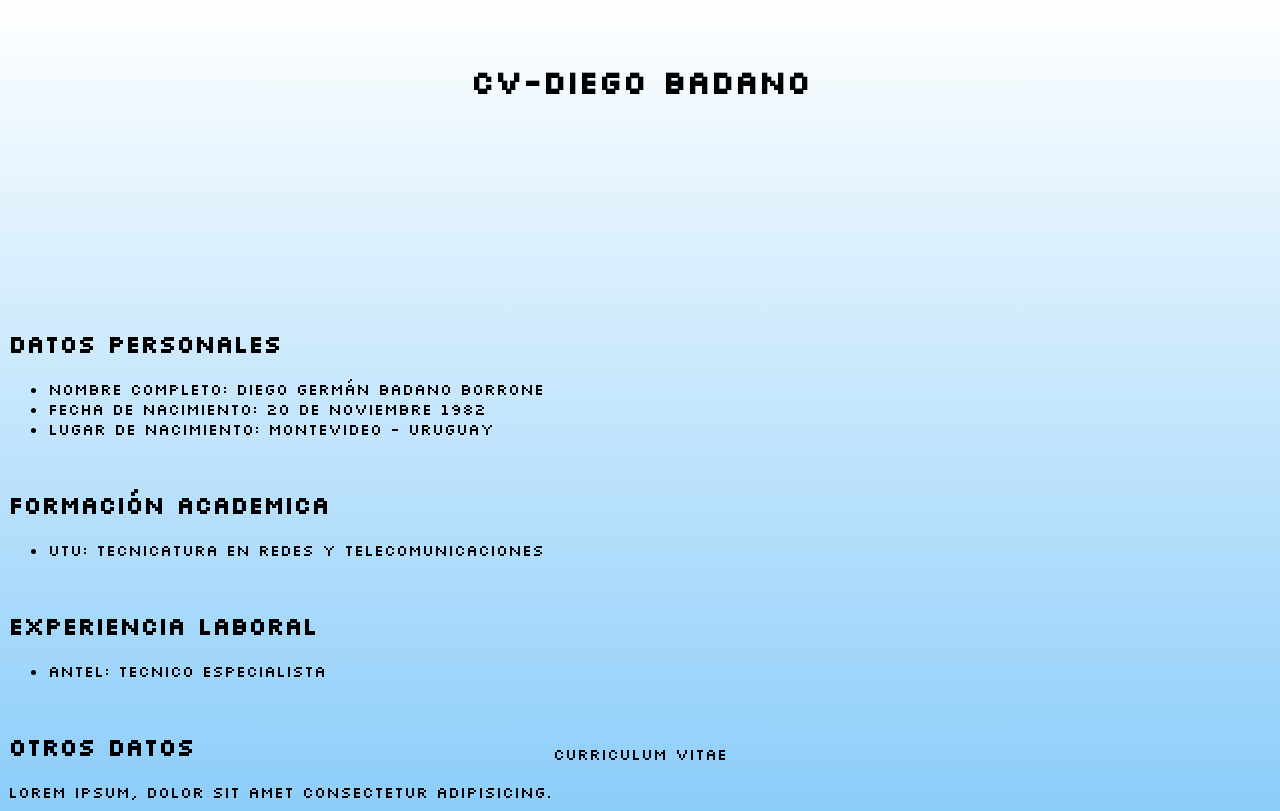
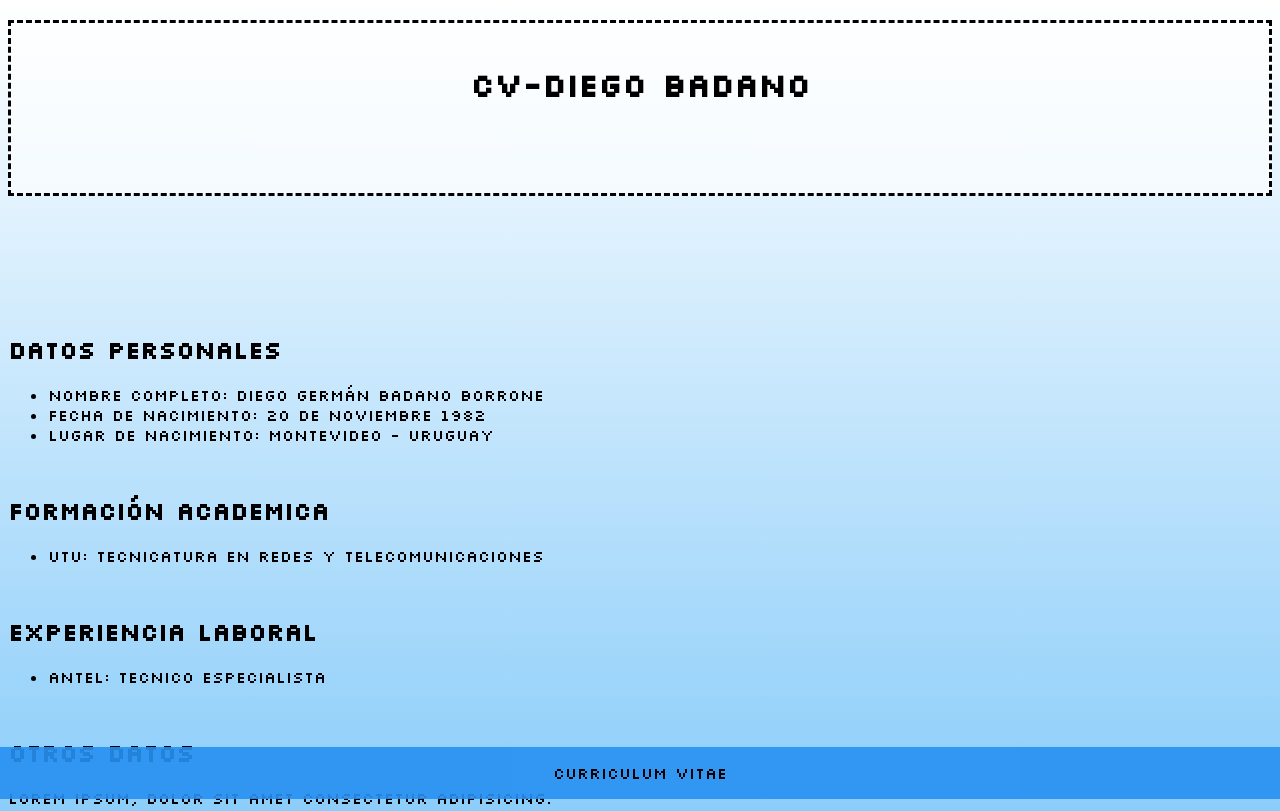
Before and after one commit to dbbua/front, a plain HTML site: page index.html in a window 1280 px wide. Shown: the top 811 px of the page. Drawn offline with Linux system fonts and the light colour scheme.

Commit message:
cambios en css

```diff
--- a/css/style.css
+++ b/css/style.css
@@ -19,6 +19,9 @@ header{
     padding: 20px;
     padding-bottom: 100px;
     margin-bottom: 20px;
+    border: dashed;
+    background-color:rgba(255, 255, 255, 0.6);
+    z-index: 1;
 }
 .datos{
     font-weight: lighter;
@@ -35,13 +38,14 @@ h2{
 }
 footer{
     font-family: 'Silkscreen', cursive;
+    text-align: center;
     left: 0;
     right: 0;
-    width: 500px;
     margin: 0 auto;
-    width:max-content;
     position: fixed;
-    bottom: 20px;
+    bottom: 1px;
     box-sizing: border-box;
+    background-color: rgba(39, 145, 242, 0.9);
+    z-index: 1;
 
 }
```
